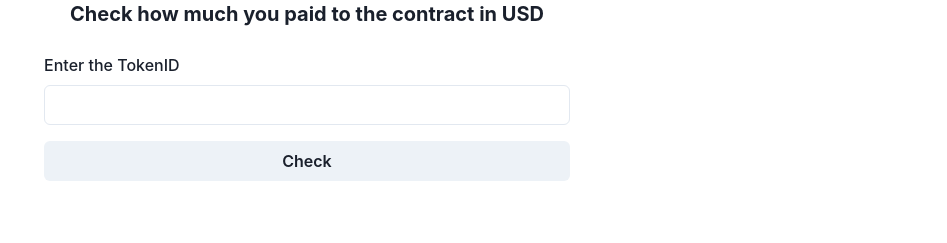
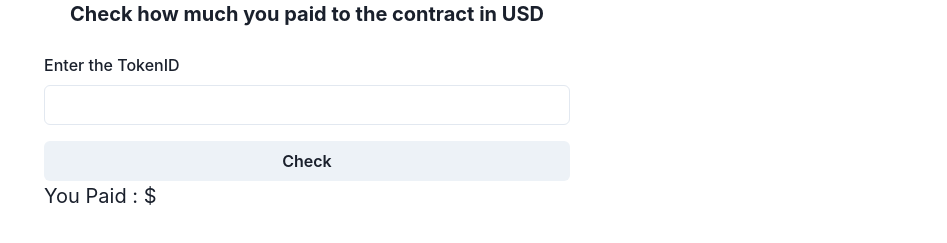
Before and after one commit to vanshwassan/dAPI-payments, a React (Create React App) app in the folder my-app/: page / in a window 1280 px wide. Shown: the part 467-710 px from the top of the page, without its empty margins (333-1280 px from the left). Built offline with nearby package versions, Linux system fonts and the light colour scheme.

Commit message:
[WIP] Added checkReceipt functionality.

```diff
--- a/my-app/src/pages/checkReceipt.js
+++ b/my-app/src/pages/checkReceipt.js
@@ -1,4 +1,4 @@
-import React from 'react';
+import React, { useEffect,useState } from 'react'
 import {
     Flex,
     Box,
@@ -10,7 +10,43 @@ import {
     Button,
 } from '@chakra-ui/react';
 
-export default function Check() {
+import { ethers } from 'ethers';
+
+
+export default function Check(props) {
+    const [amount, setAmount] = useState(null);
+    const [provider, setProvider] = useState(null);
+    const [signer, setSigner] = useState(null);
+    const [contract, setContract] = useState(null);
+    const ABI = require('./abi/Payments.json');
+    const PaymentsContractAddress = "0x1D982184951f7A1C819a1eD6879C14af0Aa83cD7";
+
+    const checkReceipt = async (e) => {
+            e.preventDefault();
+            console.log("Checking Receipt");
+            let tempProvider = new ethers.providers.Web3Provider(window.ethereum);
+            setProvider(tempProvider);
+
+            const signer = tempProvider.getSigner();
+            setSigner(signer);
+            console.log("Signer set successfully")
+
+            let contract = new ethers.Contract(PaymentsContractAddress, ABI, signer);
+            setContract(contract);
+            console.log("Contract Loaded Successfully")
+
+            const tokenID = e.target.tokenid.value;
+            console.log(tokenID)
+            try {
+            const check = await contract.checkReceipt(tokenID, { gasLimit: 1000000 });
+            console.log(check.toString());
+            const finalAmount = check.toString()/10**18;
+            setAmount(finalAmount);
+            } catch (err) {
+            console.error(err);
+            }
+        };
+
     return (
         <Flex width="full" align="center" justifyContent="center">
             <Box p={2}>
@@ -19,14 +55,15 @@ export default function Check() {
                     <Heading size={2}>Check how much you paid to the contract in USD</Heading>
                 </Box>
                 <Box my={4} textAlign="left">
-          <form>
+          <form onSubmit={checkReceipt}>
             <FormControl mt={6}>
               <FormLabel>Enter the TokenID</FormLabel>
-              <Input type="text" />
+              <Input type="text" id='tokenid'/>
             </FormControl>
             <Button width="full" mt={4} type="submit">
               Check
             </Button>
+            <p>You Paid : ${ amount }</p>
           </form>
         </Box>
             </Box>
```
